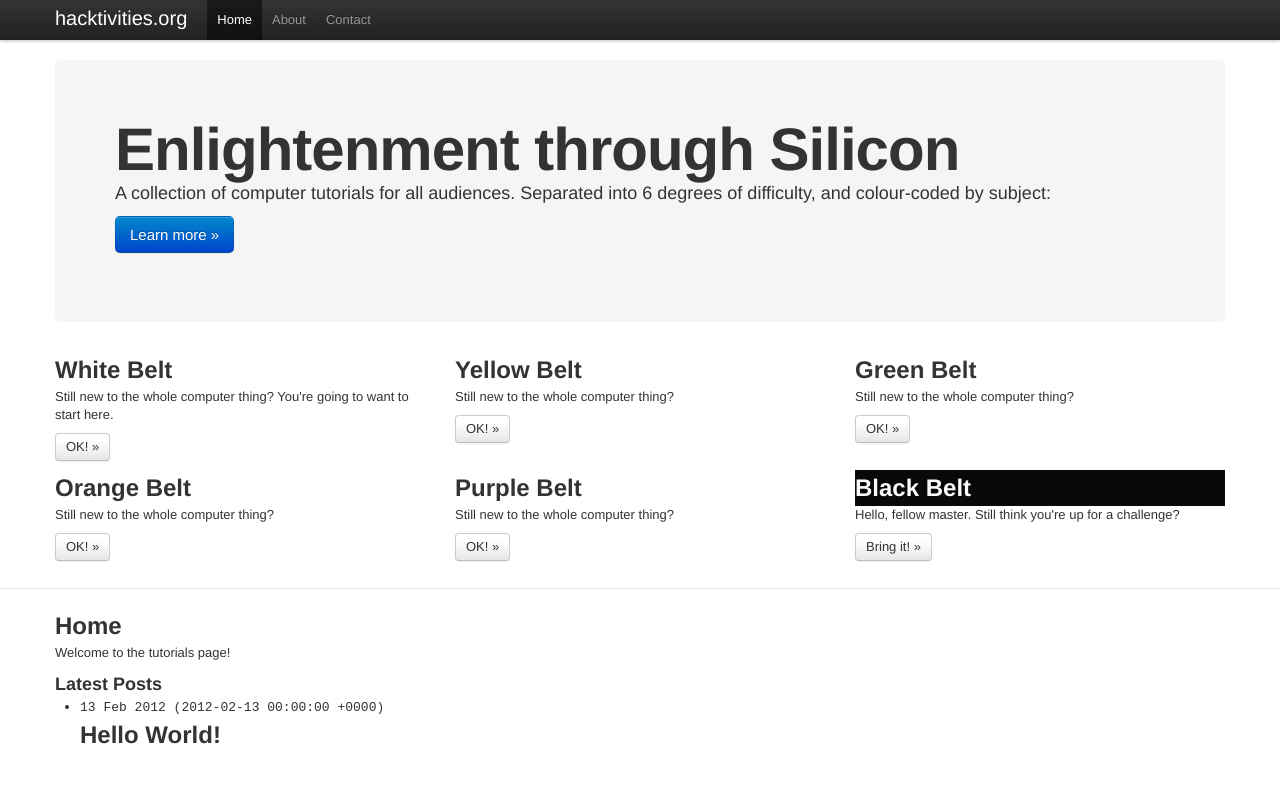
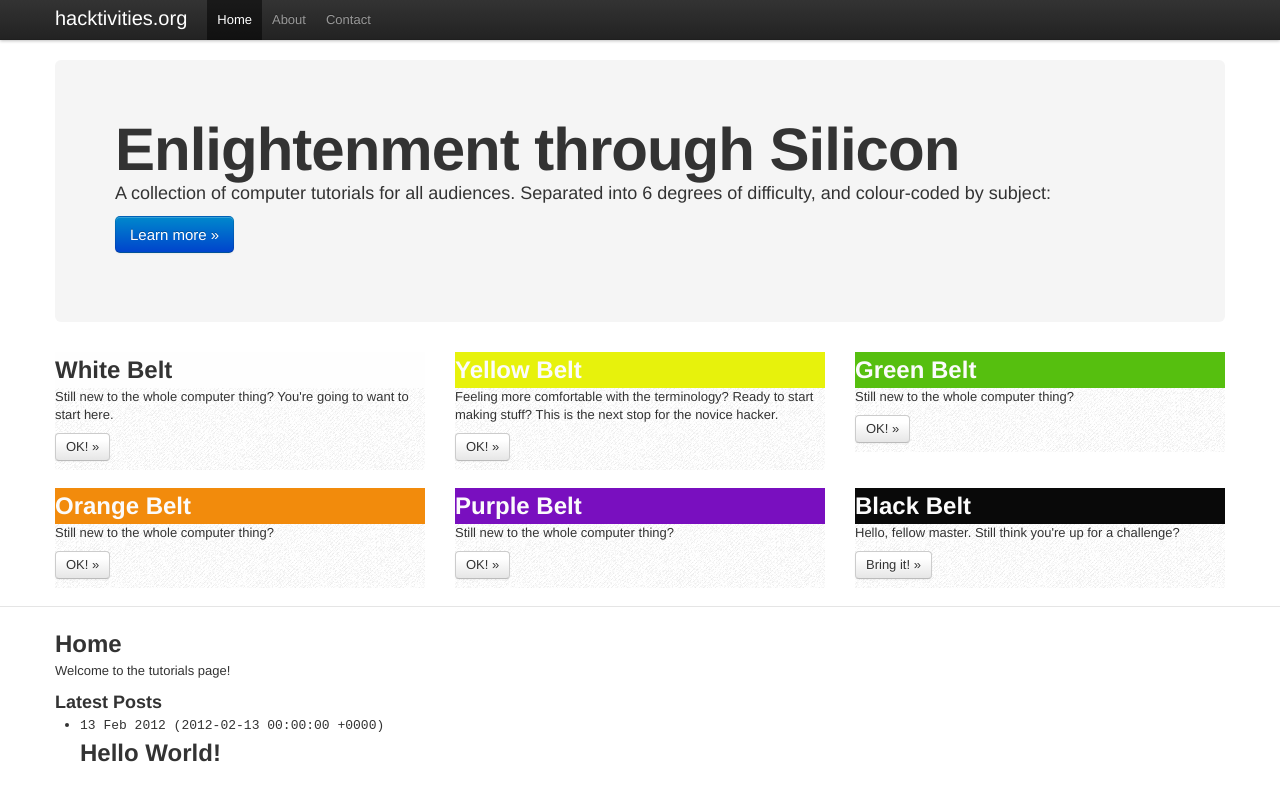
Before and after one commit to octaflop/webtuts, a Jekyll site: the page built from index.markdown, in a window 1280 px wide. Shown: the top 801 px of the page. Built offline with Jekyll 4.4.1, drawn with Linux system fonts in a browser that asks for light colours; Markdown is read by kramdown in place of the engine named in the settings.

Commit message:
added textures and beginning belts

```diff
--- a/_includes/belts.html
+++ b/_includes/belts.html
@@ -3,6 +3,11 @@
 		<h2>White Belt</h2>
 		<p>Still new to the whole computer thing? You're going to want to
 		start here. </p>
+		<ul class='topic-list'>
+			{% for post in post.categories.white-belt %}
+				<li><a href="{{ post.url }}">{{ post.title }}</a></li>
+			{% endfor %}
+		</ul>
 		<p>
 			<a class='btn'>
 				OK! &raquo;
@@ -10,9 +15,13 @@
 		</p>
 	</div>
 
+
 	<div class="span4 yellow-belt">
 		<h2>Yellow Belt</h2>
-		<p>Still new to the whole computer thing?</p>
+		<p>
+			Feeling more comfortable with the terminology? Ready to start making
+			stuff? This is the next stop for the novice hacker.
+		</p>
 		<p>
 			<a class='btn'>
 				OK! &raquo;
@@ -30,6 +39,8 @@
 		</p>
 	</div>
 </div>
+
+<br class='clear' />
 
 <div class="row belts">
 	<div class="span4 orange-belt">
--- a/static/css/webtuts.css
+++ b/static/css/webtuts.css
@@ -1,19 +1,29 @@
-
-.white-belt {
-}
-.white-belt h2 {
+.belts div {
+	background: url("/static/img/textures/groovepaper.png");
 }
 
-.yellow-belt {
+.white-belt h2 {
+	background: #fefefe;
 }
 
-.green-belt {
+.yellow-belt h2 {
+	color: #fbfbfb;
+	background: #e7f20c;
 }
 
-.orange-belt {
+.green-belt h2 {
+	color: #fbfbfb;
+	background: #56bf0f;
 }
 
-.purple-belt {
+.orange-belt h2 {
+	color: #fbfbfb;
+	background: #f28b0c;
+}
+
+.purple-belt h2 {
+	color: #fbfbfb;
+	background: #790fbf;
 }
 
 .black-belt h2 {
```
Also changed, not shown: static/img/textures/groovepaper.png (added), static/img/textures/roughcloth.png (added), static/img/textures/white_texture.png (added).
